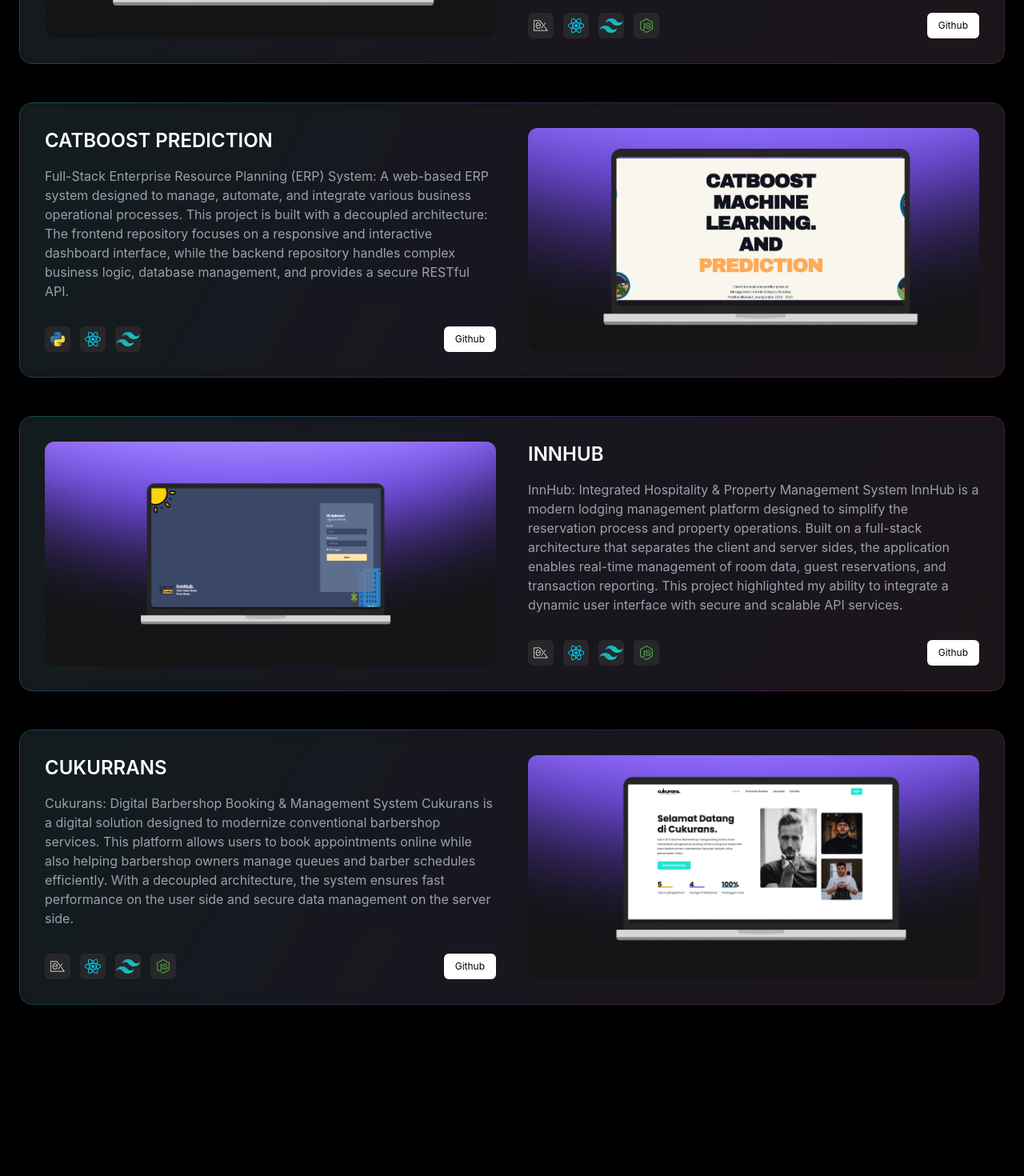
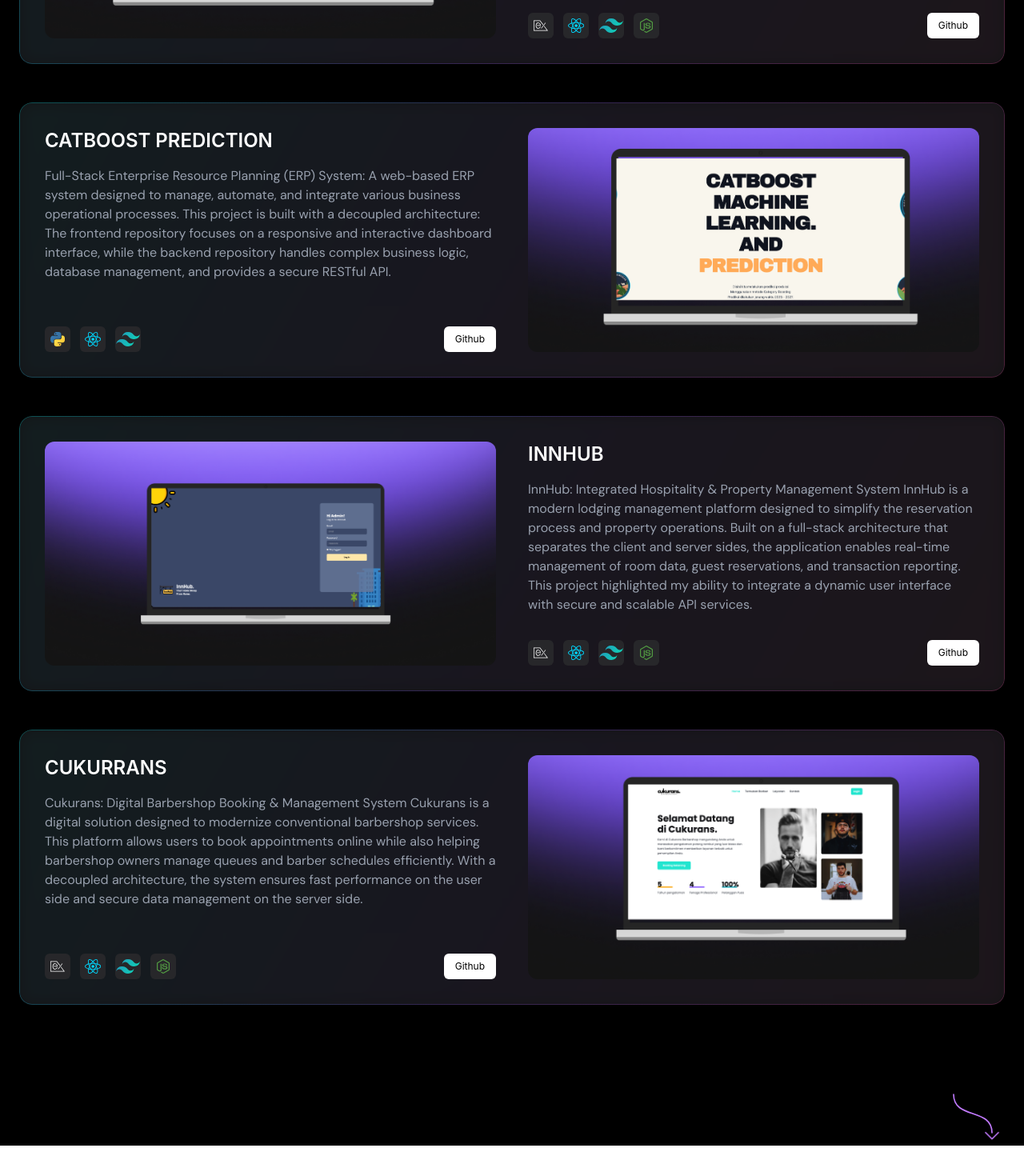
Before and after one commit to faishalfernandohutama/PORTOFOLIO_WEB_V3, a Vue app: page / in a window 1280 px wide. Shown: the part 2391-3861 px from the top of the page at 80% size. After the commit the page ends 3823 px from the top, so only its background shows below. Built offline with nearby package versions, Linux system fonts and the light colour scheme; the HTML template or start-up script is replaced by a standard one.

Commit message:
Penambahan component

```diff
--- a/src/components/ProjectsPre.vue
+++ b/src/components/ProjectsPre.vue
@@ -16,7 +16,7 @@ import { Icon } from '@iconify/vue'
         <div class="flex flex-col justify-between h-full">
           <div class="space-y-4">
             <h2 class="uppercase text-2xl font-semibold">Clipper Crafters</h2>
-            <p class="text-gray-400">
+            <p class="text-gray-400 font-dmSans">
               Web-based system for UMKM to manage bookings and customer interaction.
             </p>
           </div>
@@ -45,7 +45,7 @@ import { Icon } from '@iconify/vue'
         <div class="flex flex-col justify-between h-full">
           <div class="space-y-4">
             <h2 class="uppercase text-2xl font-semibold">ERP Project</h2>
-            <p class="text-gray-400">
+            <p class="text-gray-400 font-dmSans">
               Machine Learning Web Implementation: Plantation Production Predictor A React-based web
               application that functions as a plantation production prediction dashboard. This
               project covers an end-to-end workflow, from data preprocessing using the CatBoost
@@ -72,7 +72,7 @@ import { Icon } from '@iconify/vue'
         <div class="flex flex-col justify-between h-full">
           <div class="space-y-4">
             <h2 class="uppercase text-2xl font-semibold">CatBoost Prediction</h2>
-            <p class="text-gray-400">
+            <p class="text-gray-400 font-dmSans">
               Full-Stack Enterprise Resource Planning (ERP) System: A web-based ERP system designed
               to manage, automate, and integrate various business operational processes. This
               project is built with a decoupled architecture: The frontend repository focuses on a
@@ -105,7 +105,7 @@ import { Icon } from '@iconify/vue'
         <div class="flex flex-col justify-between h-full">
           <div class="space-y-4">
             <h2 class="uppercase text-2xl font-semibold">InnHub</h2>
-            <p class="text-gray-400">
+            <p class="text-gray-400 font-dmSans">
               InnHub: Integrated Hospitality & Property Management System InnHub is a modern lodging
               management platform designed to simplify the reservation process and property
               operations. Built on a full-stack architecture that separates the client and server
@@ -132,7 +132,7 @@ import { Icon } from '@iconify/vue'
         <div class="flex flex-col justify-between h-full">
           <div class="space-y-4">
             <h2 class="uppercase text-2xl font-semibold">CukurRans</h2>
-            <p class="text-gray-400">
+            <p class="text-gray-400 font-dmSans">
               Cukurans: Digital Barbershop Booking & Management System Cukurans is a digital
               solution designed to modernize conventional barbershop services. This platform allows
               users to book appointments online while also helping barbershop owners manage queues
@@ -156,6 +156,30 @@ import { Icon } from '@iconify/vue'
           <img src="./icons/Cukur.png" />
         </div>
       </div>
+    </div>
+    <!-- CURVED ARROW -->
+    <div class="mt-8 flex justify-center md:justify-end left-0">
+      <svg class="w-20 h-20 text-purple-400 animate-fadeIn" viewBox="0 0 100 100" fill="none">
+        <!-- path melengkung -->
+        <path
+          d="M20 20 C20 60, 80 40, 80 80"
+          stroke="currentColor"
+          stroke-width="2"
+          stroke-linecap="round"
+          class="animate-draw"
+        />
+
+        <!-- arrow head -->
+        <polyline
+          points="70,75 80,85 90,75"
+          stroke="currentColor"
+          stroke-width="2"
+          fill="none"
+          stroke-linecap="round"
+          stroke-linejoin="round"
+          class="animate-bounceArrow"
+        />
+      </svg>
     </div>
   </section>
 </template>
--- /dev/null
+++ b/src/components/Service.vue
@@ -0,0 +1 @@
+<template></template>
--- /dev/null
+++ b/src/components/Skills.vue
@@ -0,0 +1,3 @@
+<template>
+  <section class="text-white"></section>
+</template>
--- a/src/views/Home.vue
+++ b/src/views/Home.vue
@@ -4,6 +4,8 @@ import Contacts from '@/components/Contacts.vue'
 import Header from '@/components/Header.vue'
 import Hero from '@/components/Hero.vue'
 import ProjectsPre from '@/components/ProjectsPre.vue'
+import Service from '@/components/Service.vue'
+import Skills from '@/components/Skills.vue'
 </script>
 
 <template>
@@ -20,12 +22,20 @@ import ProjectsPre from '@/components/ProjectsPre.vue'
     </section>
 
     <!-- PROJECT -->
-    <section id="projects" class="min-h-screen">
+    <section id="projects" class="">
       <ProjectsPre />
     </section>
 
     <!-- CONTACT -->
-    <section id="contact" class="min-h-screen">
+    <section id="skills" class="">
+      <Skills />
+    </section>
+
+    <section id="skills" class="">
+      <Service />
+    </section>
+
+    <section id="contact" class="">
       <Contacts />
     </section>
   </div>
```
Also changed, not shown: 1 other file (tests, documents, lock files or other folders).
